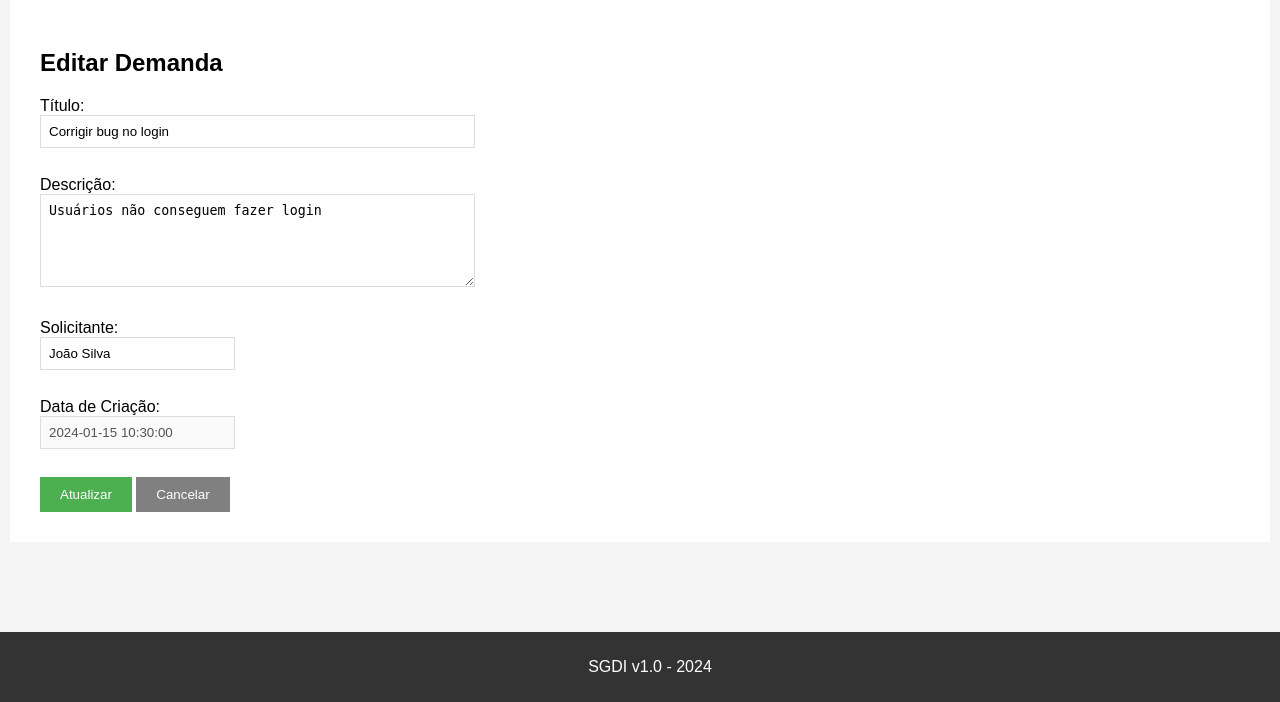
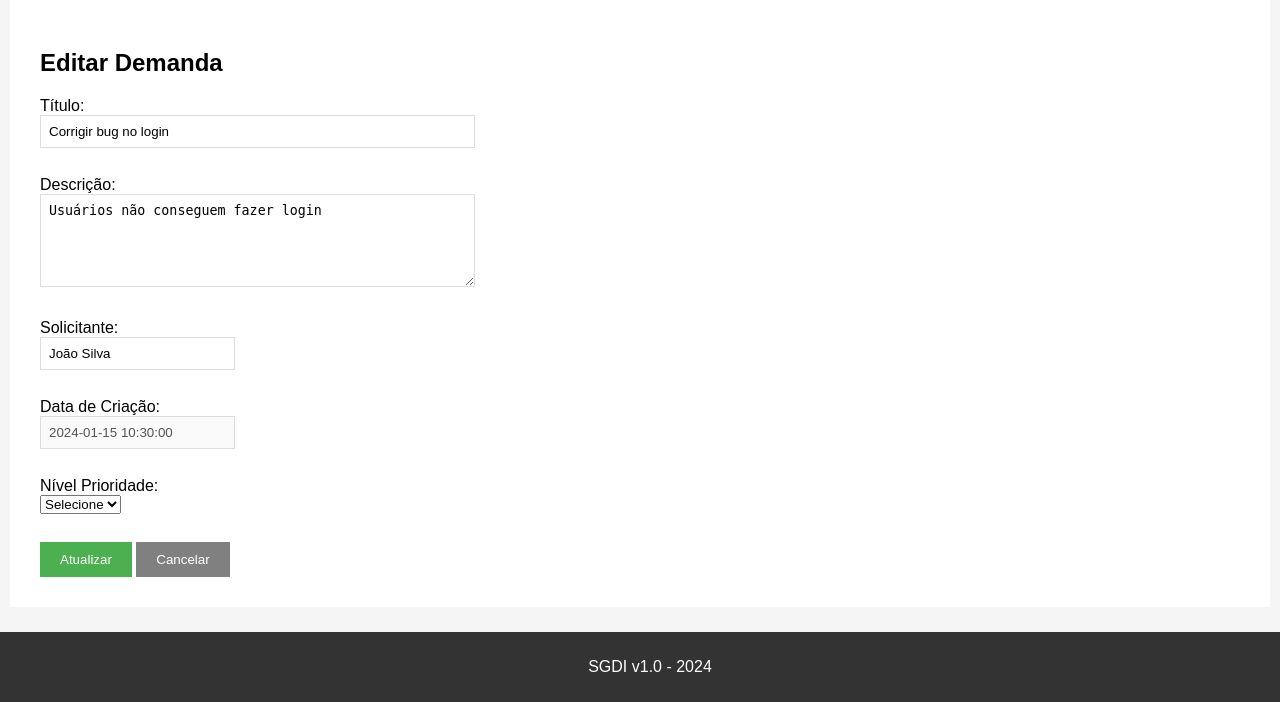
Before and after one commit to jeanlucas11/Projeto-Equipe-Cao, a Flask app: page /editar/1 in a window 1280 px wide. Shown: the part 98-800 px from the top of the page. Run offline with Flask 3, Linux system fonts and the light colour scheme; data comes from the database, SQL or seed files in the repository.

Commit message:
nivel prioridade feito

```diff
--- a/app.py
+++ b/app.py
@@ -16,7 +16,9 @@ def get_db():
 def index():
     conn = sqlite3.connect('demandas.db')
     cursor = conn.cursor()
-    demandas = cursor.execute('SELECT * FROM demandas').fetchall()
+    demandas = cursor.execute(
+        'SELECT * FROM demandas ORDER BY CASE nivel_prioridade WHEN "Alta" THEN 1 WHEN "Média" THEN 2 WHEN "Baixa" THEN 3 END, data_criacao DESC'
+    ).fetchall()
     conn.close()
     return render_template('index.html', demandas=demandas)
 
@@ -27,13 +29,14 @@ def nova_demanda():
         titulo = request.form['titulo']
         descricao = request.form['descricao']
         solicitante = request.form['solicitante']
+        prioridade = request.form.get('prioridade')
 
 
         conn = sqlite3.connect('demandas.db')
         cursor = conn.cursor()
 
         cursor.execute(
-            f"INSERT INTO demandas (titulo, descricao, solicitante, data_criacao) VALUES ('{titulo}', '{descricao}', '{solicitante}', '{datetime.now()}')")
+            f"INSERT INTO demandas (titulo, descricao, solicitante, data_criacao, nivel_prioridade) VALUES ('{titulo}', '{descricao}', '{solicitante}', '{datetime.now()}', '{prioridade}')")
         conn.commit()
         conn.close()
 
@@ -52,9 +55,10 @@ def editar(id):
         titulo = request.form['titulo']
         descricao = request.form['descricao']
         solicitante = request.form['solicitante']
+        prioridade = request.form.get('prioridade')
 
         cursor.execute(
-            f"UPDATE demandas SET titulo='{titulo}', descricao='{descricao}', solicitante='{solicitante}' WHERE id={id}")
+            f"UPDATE demandas SET titulo='{titulo}', descricao='{descricao}', solicitante='{solicitante}', nivel_prioridade='{prioridade}' WHERE id={id}")
         conn.commit()
         conn.close()
         return redirect('/')
--- a/templates/detalhes.html
+++ b/templates/detalhes.html
@@ -10,6 +10,7 @@
 
     <p><strong>Solicitante:</strong> {{ demanda[3] }}</p>
     <p><strong>Data de Criação:</strong> {{ demanda[4] }}</p>
+    <p><strong>Nível de Prioridade:</strong> {{ demanda[5] }}</p>
 
     <br>
     <a href="/editar/{{ demanda[0] }}"><button>Editar</button></a>
--- a/templates/editar.html
+++ b/templates/editar.html
@@ -29,6 +29,17 @@
     </div>
     <br>
 
+    <div>
+        <label>Nível Prioridade:</label><br>
+        <select name="prioridade" required>
+            <option value="" disabled selected>Selecione</option>
+            <option value="Alta" {% if demanda[5] == 'Alta' %} selected {% endif %}>Alta</option>
+            <option value="Média" {% if demanda[5] == 'Média' %} selected {% endif %}>Média</option>
+            <option value="Baixa" {% if demanda[5] == 'Baixa' %} selected {% endif %}>Baixa</option>
+        </select>
+    </div>
+    <br>
+
     <button type="submit">Atualizar</button>
     <a href="/"><button type="button">Cancelar</button></a>
 </form>
--- a/templates/index.html
+++ b/templates/index.html
@@ -8,6 +8,7 @@
     <thead>
         <tr bgcolor="#cccccc">
             <th>ID</th>
+            <th>Nível de Prioridade</th>
             <th>Título</th>
             <th>Solicitante</th>
             <th>Data</th>
@@ -18,6 +19,7 @@
         {% for demanda in demandas %}
         <tr>
             <td>{{ demanda[0] }}</td>
+            <td>{{ demanda[5] }}</td>
             <td>{{ demanda[1] }}</td>
             <td>{{ demanda[3] }}</td>
             <td>{{ demanda[4] }}</td>
```
Also changed, not shown: init_db.py (+23 -6 lines), templates/nova_demanda.html (+11 -0 lines).
